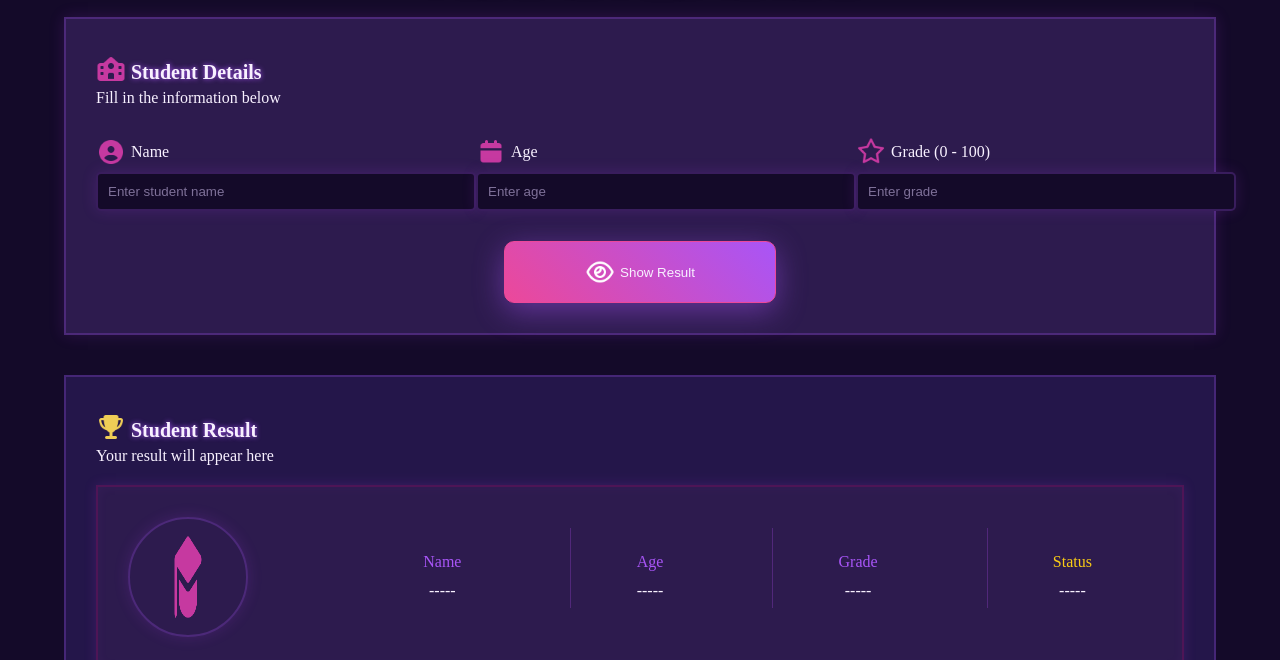
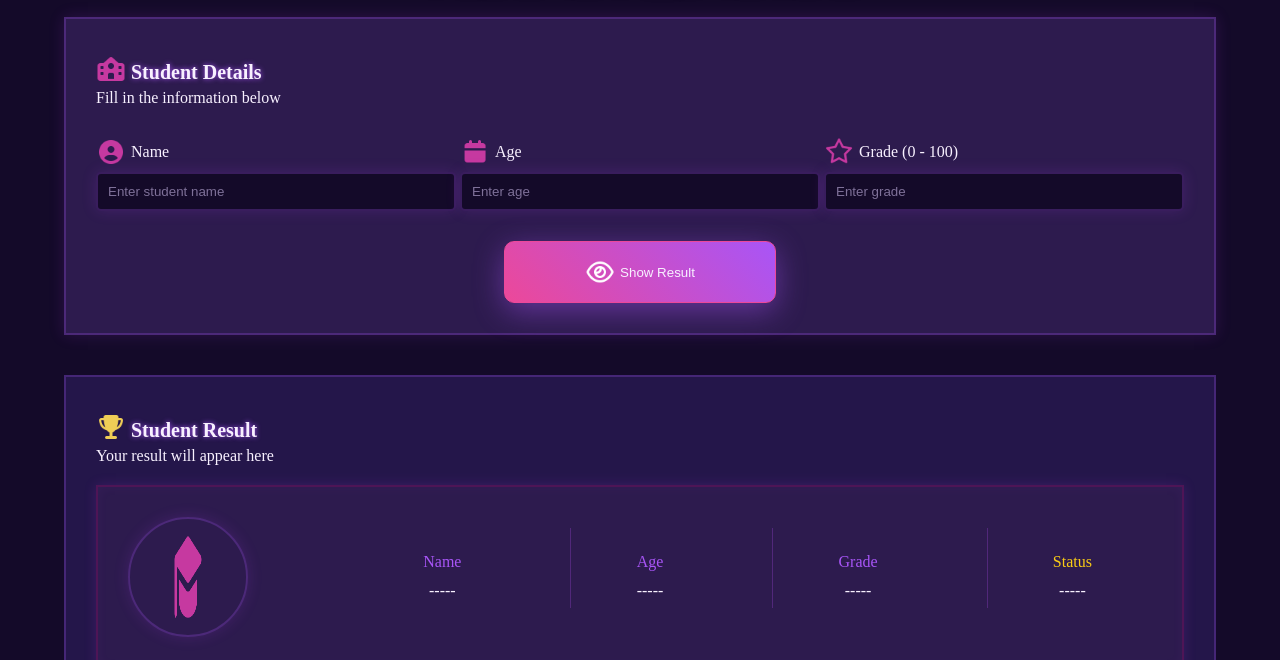
Before and after one commit to karima965/task3js, a plain HTML site: page index.html in a window 1280 px wide. Shown: the part 140-800 px from the top of the page. Drawn offline with Linux system fonts and the light colour scheme.

Commit message:
Add files via upload

```diff
--- a/style.css
+++ b/style.css
@@ -128,7 +128,8 @@ h2+p {
 
 .student-form input {
     padding: 10px;
-    width: 380px;
+   max-width: 100%;
+   width: 360px;
     border-radius: 5px;
     background-color: var(--bg);
     color: var(--text);
```
